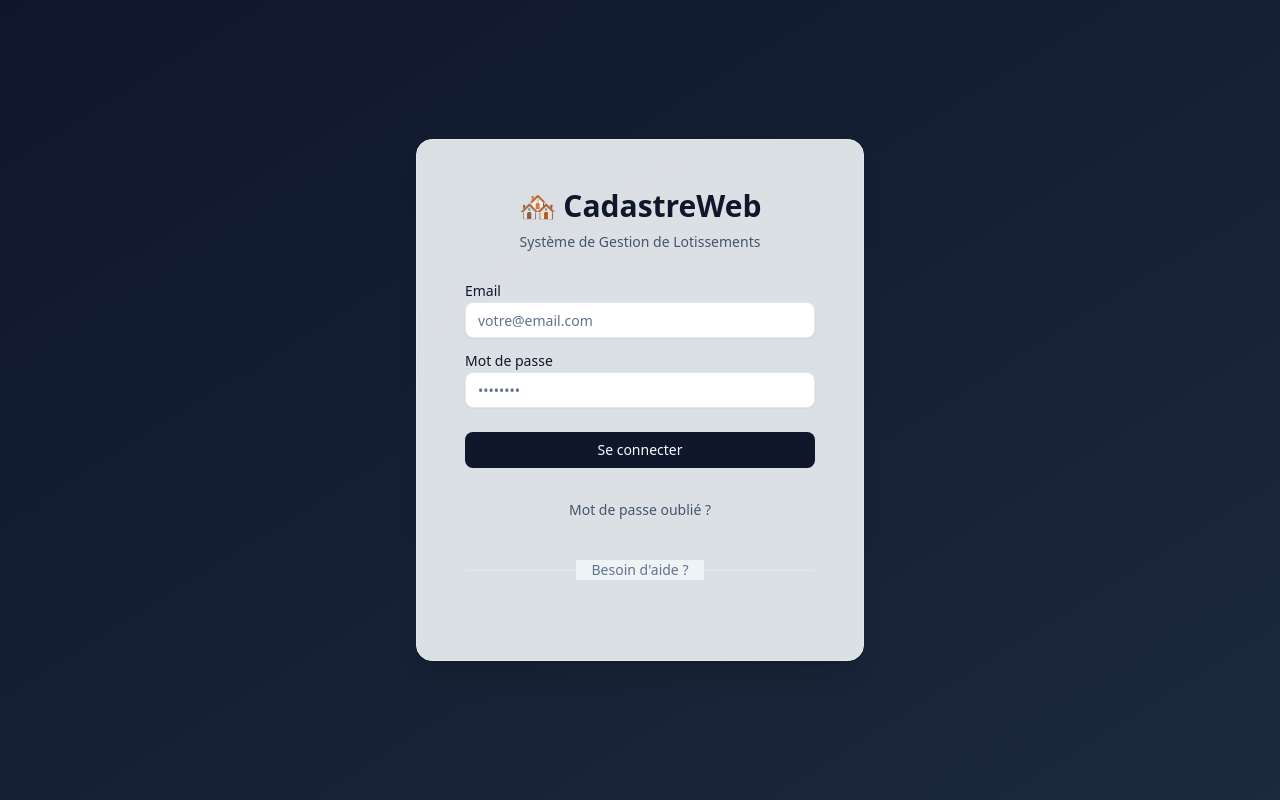
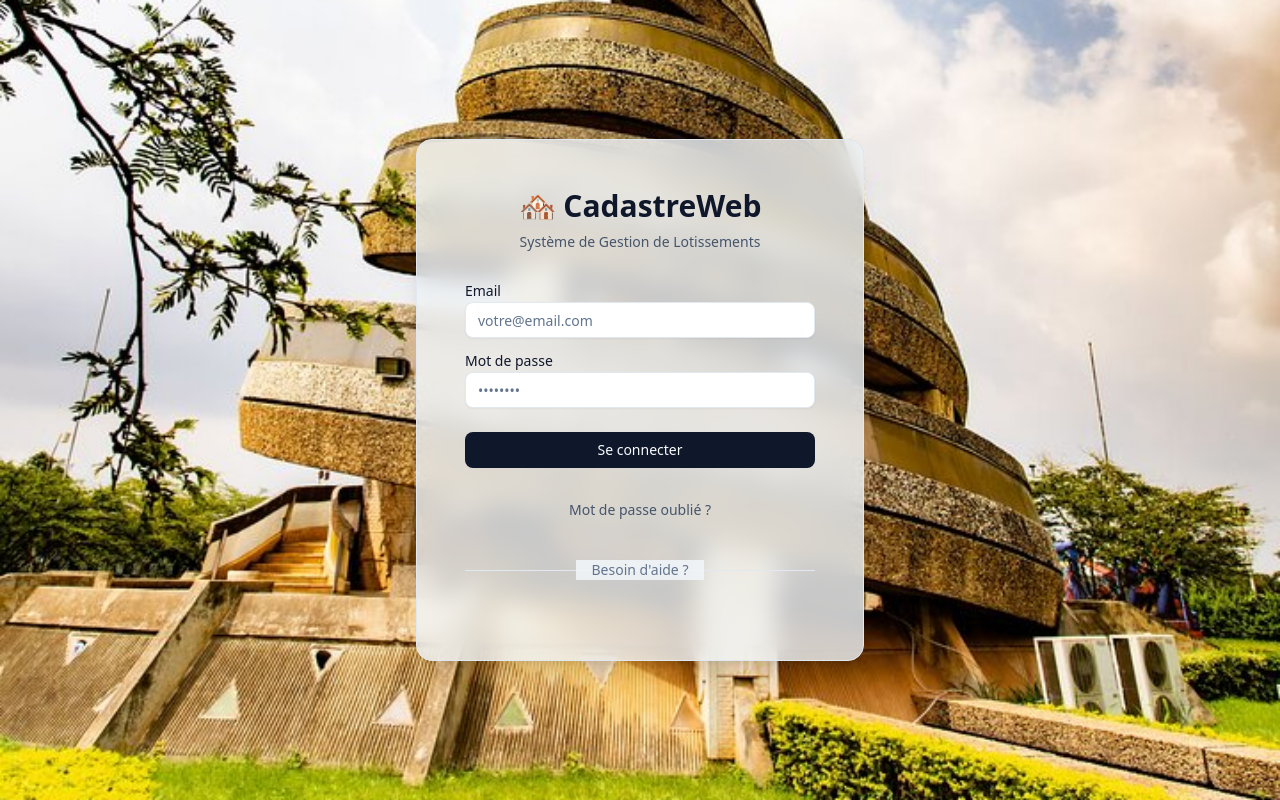
Before and after one commit to KAMDEMJERRY/cadastre_web, a Next.js app: page /login in a window 1280 px wide. Built offline with nearby package versions, Linux system fonts and the light colour scheme; no server answers.

Commit message:
ajout des images en fond d'ecran

```diff
--- a/src/app/login/page.tsx
+++ b/src/app/login/page.tsx
@@ -18,8 +18,15 @@ export default function LoginPage() {
   }, []);
 
   return (
-    <div className="min-h-screen flex items-center justify-center p-4 bg-gradient-to-br from-slate-900 to-slate-800">
-      <div className="login-container w-full max-w-md bg-slate-100/90 dark:bg-slate-900/90 backdrop-blur-md rounded-2xl shadow-xl border border-slate-200 dark:border-slate-700 p-8 sm:p-12">
+    <div className="min-h-screen flex items-center justify-center p-4 bg-gradient-to-br from-slate-900 to-slate-800"
+          style={{
+            backgroundImage: "url('/background/tour.jpg')",
+            backgroundSize:"cover",
+            backgroundPosition:'center',
+            backgroundRepeat:'no-repeat'
+          }}
+    >
+      <div className="login-container w-full max-w-md bg-slate-100/80 dark:bg-slate-900/90 backdrop-blur-md rounded-2xl shadow-xl border border-slate-200 dark:border-slate-700 p-8 sm:p-12">
         <AuthForm />
 
         <div className="relative my-8">
--- a/src/app/page.tsx
+++ b/src/app/page.tsx
@@ -11,11 +11,14 @@ export default function Home(){
     <div
       className="font-sans grid grid-rows-[20px_1fr_20px] items-center justify-items-center min-h-screen p-8 pb-20 gap-16 sm:p-20 bg-slate-50 dark:bg-slate-950"
       style={{
-        // backgroundImage = `url('/background.svg')`,
+        backgroundImage:`url('/background/reunification.jpg')`,
+        backgroundSize: 'cover',
+        backgroundPosition:'center',
+        backgroundRepeat:'no-repeat'
       }}
     >
         {/* Overlay (fond floute) pour ameliorer la lisibilite avec le theme slate */}
-        <div className="absolute inset-0 bg-white/5 dark:bg-slate-950/20 backdrop-blur-[1px]"></div>
+        <div className="absolute inset-0 backdrop-blur-sm bg-white/20 dark:bg-slate-950/20 backdrop-blur-[1px]"></div>
 
         <main className="flex flex-col gap-8 row-start-2 items-center relative z-10 max-w-2xl mx-auto">
               {/* Card principale avec component shadcn */}
--- a/src/components/proprietaire/ParcellesGrid.tsx
+++ b/src/components/proprietaire/ParcellesGrid.tsx
@@ -57,13 +57,13 @@ export default function ParcellesGrid({
           <CardTitle className="text-lg font-semibold text-slate-900">
             Mes Parcelles ({filteredParcelles.length})
           </CardTitle>
-          <Button
+          {/* <Button
             onClick={onExportAllPDF}
             className="bg-blue-600 hover:bg-blue-700 text-white"
           >
             <FileText className="h-4 w-4 mr-2" />
             Exporter PDF
-          </Button>
+          </Button> */}
         </div>
       </CardHeader>
 
```
Also changed, not shown: public/background/reunification.jpg (added), public/background/tour.jpg (added).
